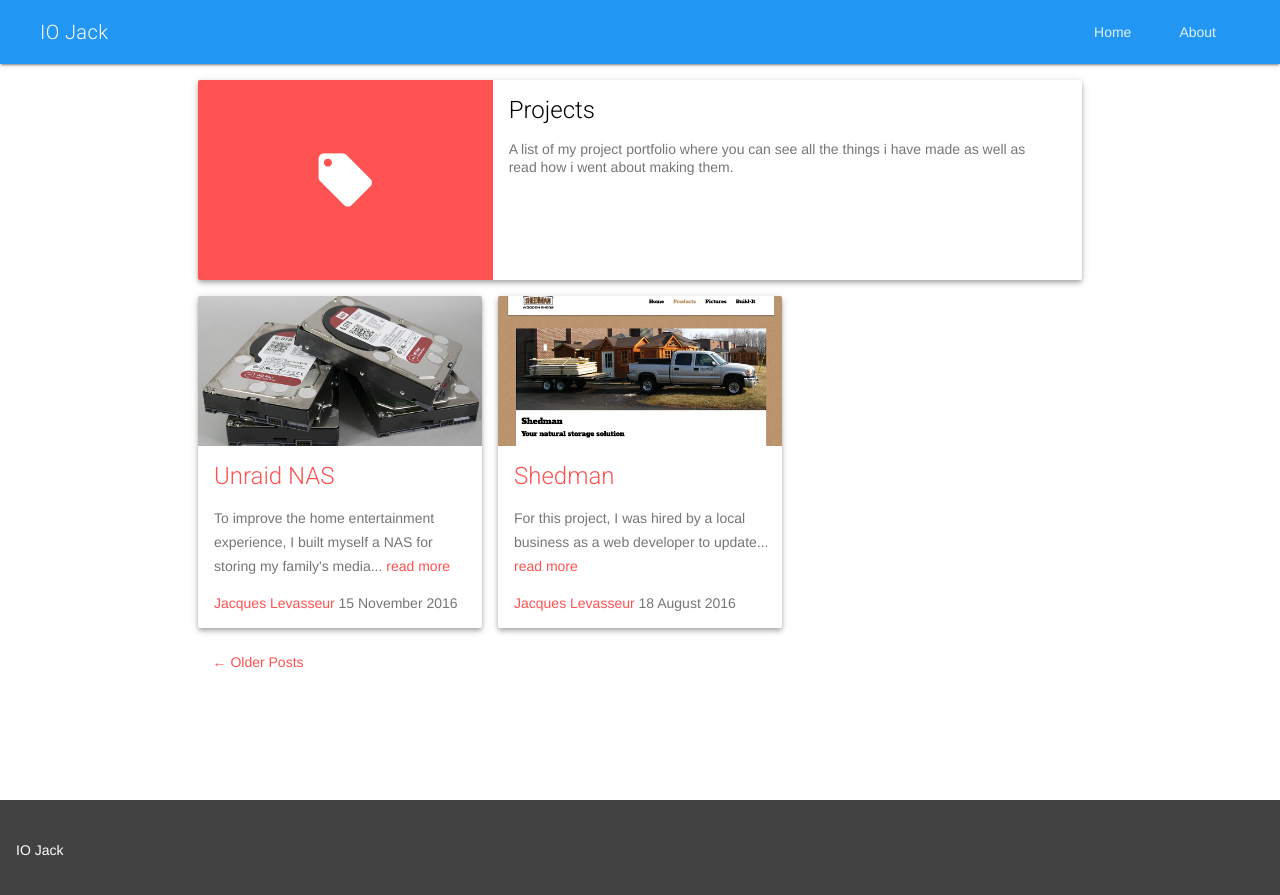
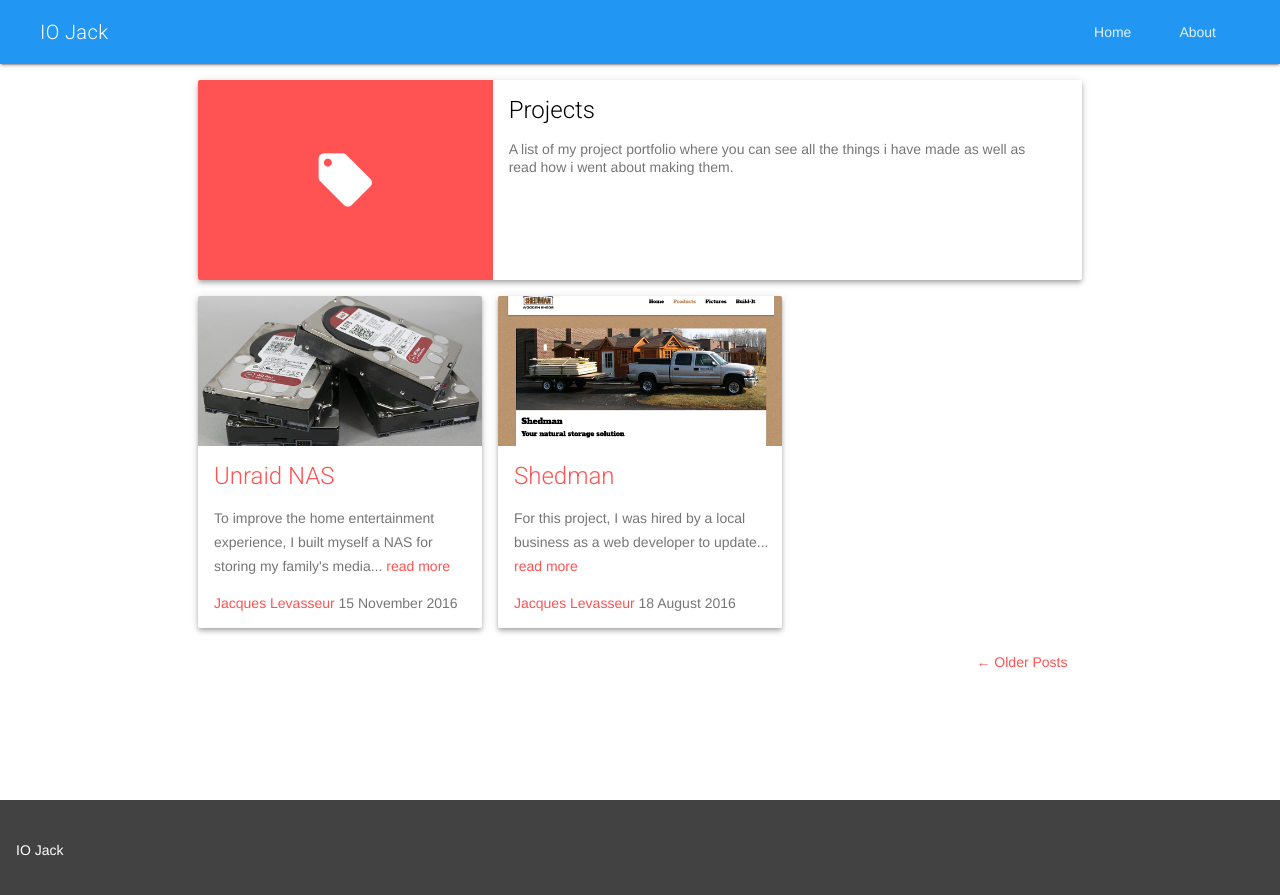
Before and after one commit to FrostByte-Dev/frostbyte-dev.github.io, a Jekyll site: the page built from projects/index.html, in a window 1280 px wide. Shown: the top 895 px of the page. Built offline with Jekyll 4.4.1, drawn with Linux system fonts in a browser that asks for light colours; nearby versions of some CDN libraries; the list of posts is cut into pages by our own code.

Commit message:
Fixed pagination

```diff
--- a/projects/index.html
+++ b/projects/index.html
@@ -60,11 +60,11 @@
 <div class="mdl-grid portfolio-max-width">
     <nav class="pagination" role="navigation">
         {% if paginator.next_page %}
-            <a class="newer-posts" href="{{ paginator.next_page_path }}">&larr; Older Posts</a>
+            <a class="older-posts" href="{{ paginator.next_page_path }}">&larr; Older Posts</a>
         {% endif %}
 
         {% if paginator.previous_page %}
-            <a class="older-posts" href="{{ paginator.previous_page_path }}">Newer Posts &rarr;</a>
+            <a class="newer-posts" href="{{ paginator.previous_page_path }}">Newer Posts &rarr;</a>
         {% endif %}
     </nav>
 </div>
```
